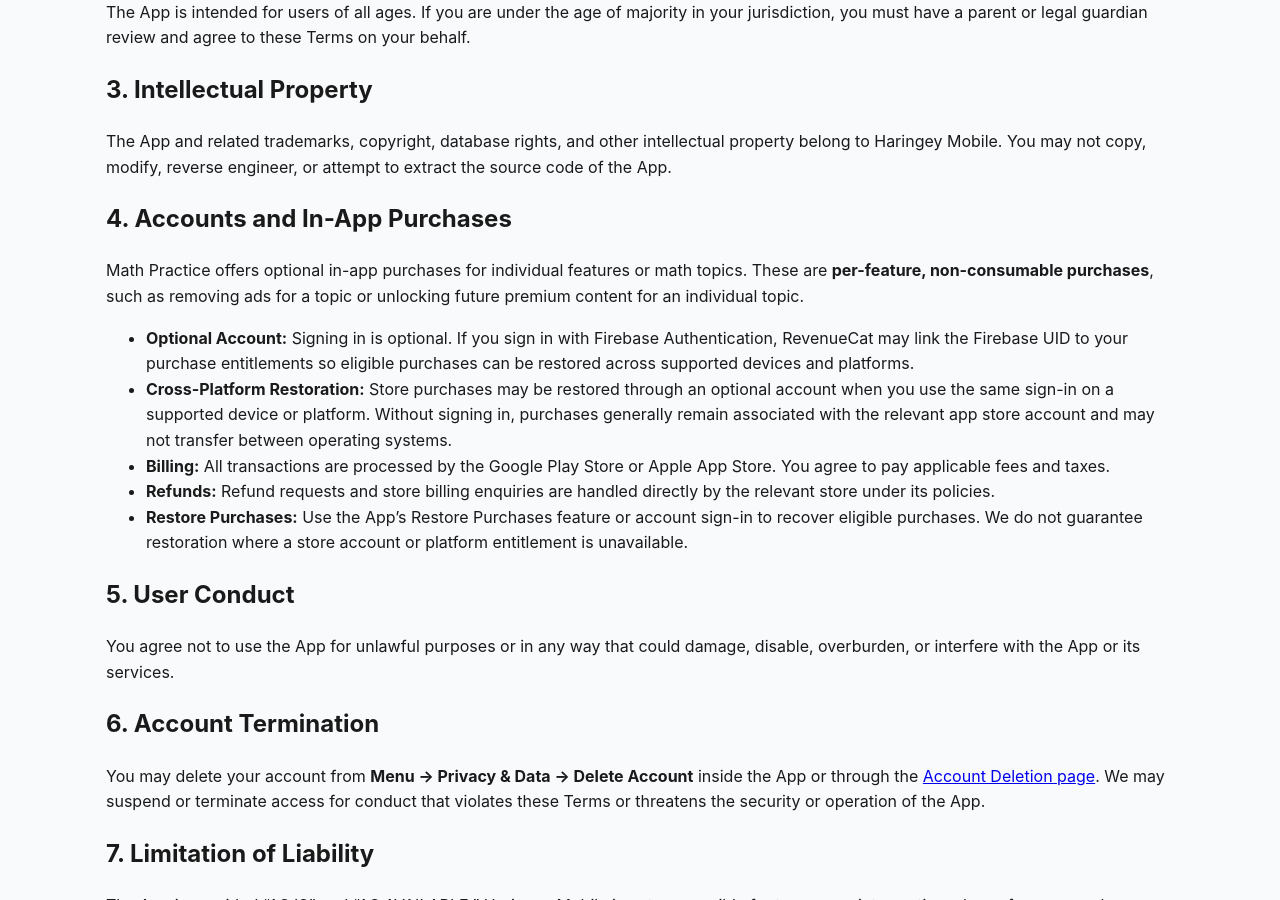
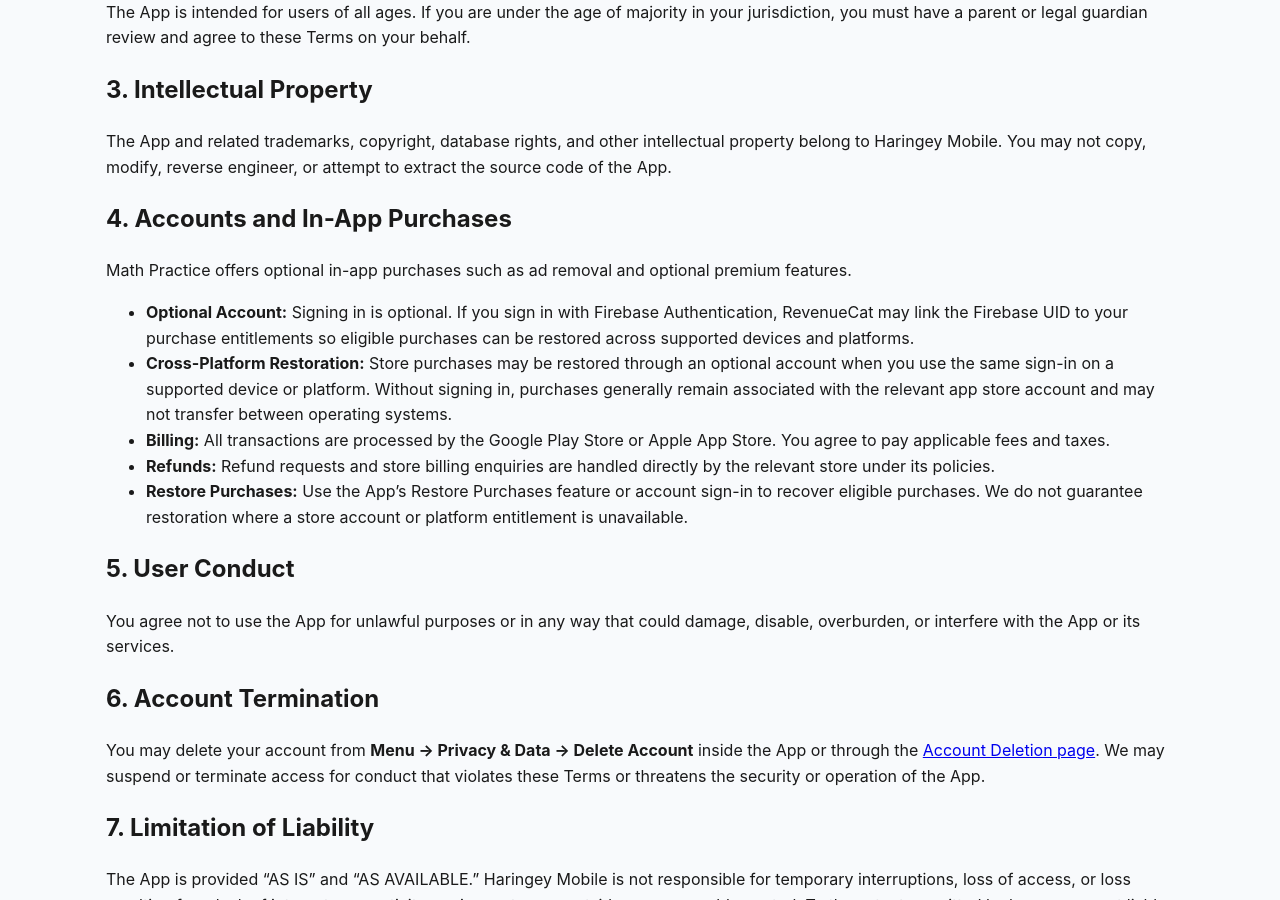
Before and after one commit to HaringeyMobile/HaringeyMobile.github.io, a Jekyll site: the page built from pages/math-practice-terms.md, in a window 1280 px wide and 900 px high, scrolled down 544 px. Built offline with Jekyll 4.4.1, drawn with Linux system fonts in a browser that asks for light colours.

Commit message:
IAP Tweak
IAP Tweak

```diff
--- a/pages/math-practice-terms.md
+++ b/pages/math-practice-terms.md
@@ -21,7 +21,7 @@ The App is intended for users of all ages. If you are under the age of majority
 The App and related trademarks, copyright, database rights, and other intellectual property belong to Haringey Mobile. You may not copy, modify, reverse engineer, or attempt to extract the source code of the App.
 
 ## 4. Accounts and In-App Purchases
-Math Practice offers optional in-app purchases for individual features or math topics. These are **per-feature, non-consumable purchases**, such as removing ads for a topic or unlocking future premium content for an individual topic.
+Math Practice offers optional in-app purchases such as ad removal and optional premium features.
 
 * **Optional Account:** Signing in is optional. If you sign in with Firebase Authentication, RevenueCat may link the Firebase UID to your purchase entitlements so eligible purchases can be restored across supported devices and platforms.
 * **Cross-Platform Restoration:** Store purchases may be restored through an optional account when you use the same sign-in on a supported device or platform. Without signing in, purchases generally remain associated with the relevant app store account and may not transfer between operating systems.
```
Also changed, not shown: pages/math-practice-privacy.md (+1 -1 lines).
